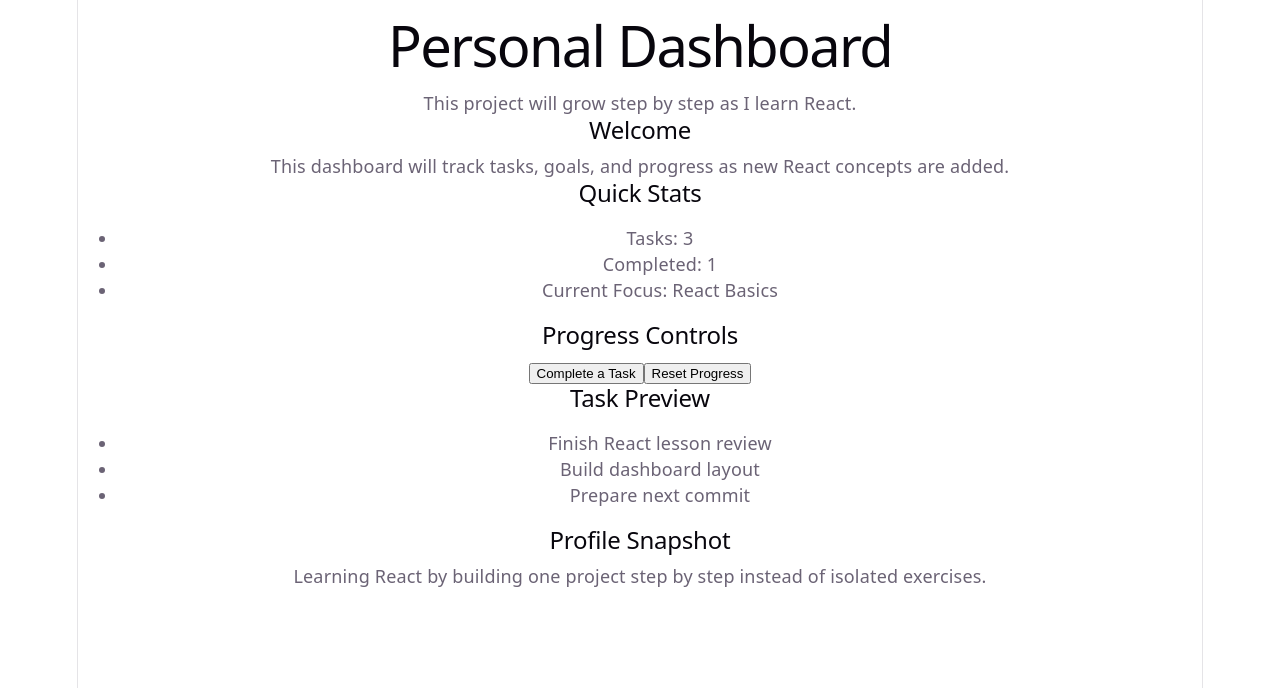
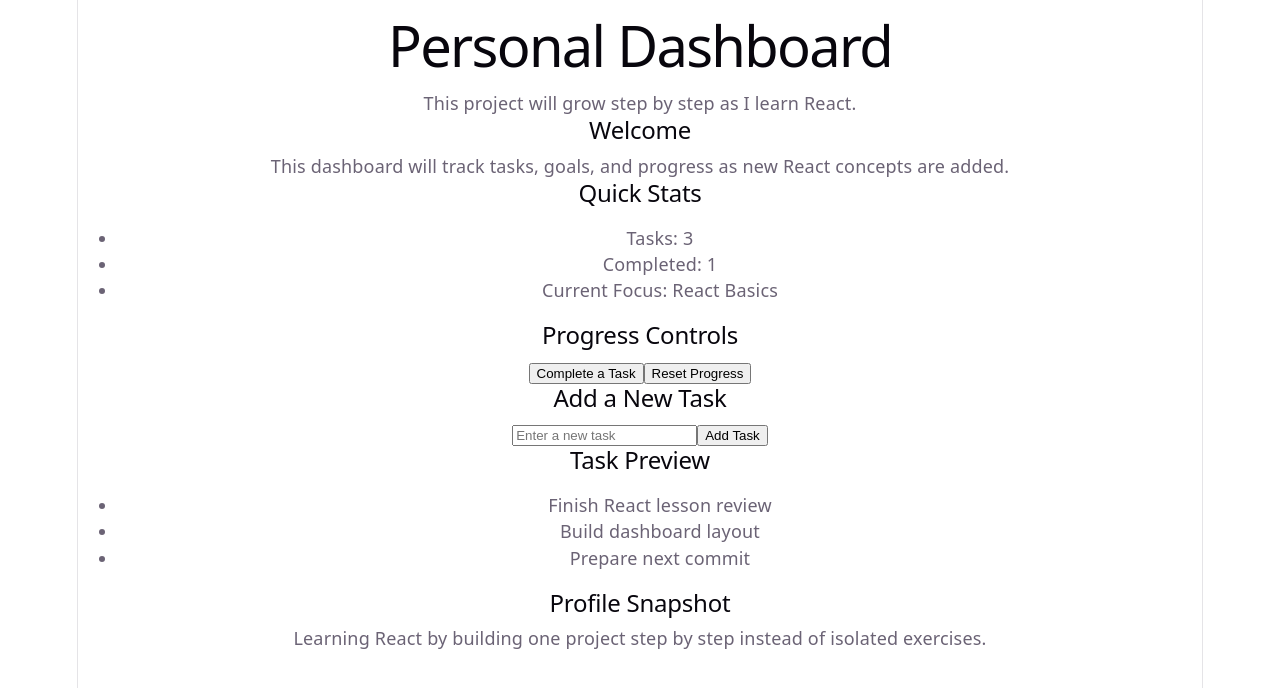
Before and after one commit to AH-SUH/React.js-LessonPlan, a React (Vite) app: page / in a window 1280 px wide. Shown: the top 688 px of the page. Built offline with nearby package versions, Linux system fonts and the light colour scheme.

Commit message:
feat(lesson-7): add controlled form input for creating new dashboard tasks

```diff
--- a/src/App.jsx
+++ b/src/App.jsx
@@ -11,15 +11,17 @@ export default function App() {
         "This project will grow step by step as I learn React."
     );
 
-    const [taskCount] = useState(3);
+    const [taskCount, setTaskCount] = useState(3);
     const [completedCount, setCompletedCount] = useState(1);
     const [currentFocus] = useState("React Basics");
 
-    const [previewTasks] = useState([
+    const [previewTasks, setPreviewTasks] = useState([
         "Finish React lesson review",
         "Build dashboard layout",
         "Prepare next commit",
     ]);
+
+    const [newTask, setNewTask] = useState("");
 
     const [profileNote] = useState(
         "Learning React by building one project step by step instead of isolated exercises."
@@ -33,6 +35,22 @@ export default function App() {
 
     function resetProgress() {
         setCompletedCount(0);
+    }
+
+    function handleTaskChange(event) {
+        setNewTask(event.target.value);
+    }
+
+    function addTask(event) {
+        event.preventDefault();
+
+        if (newTask.trim() === "") {
+            return;
+        }
+
+        setPreviewTasks([...previewTasks, newTask]);
+        setTaskCount(taskCount + 1);
+        setNewTask("");
     }
 
     return (
@@ -54,6 +72,19 @@ export default function App() {
                     <button onClick={resetProgress}>Reset Progress</button>
                 </section>
 
+                <section>
+                    <h2>Add a New Task</h2>
+                    <form onSubmit={addTask}>
+                        <input
+                            type="text"
+                            value={newTask}
+                            onChange={handleTaskChange}
+                            placeholder="Enter a new task"
+                        />
+                        <button type="submit">Add Task</button>
+                    </form>
+                </section>
+
                 <TaskPreview tasks={previewTasks} />
                 <ProfileCard learningNote={profileNote} />
             </main>
```
